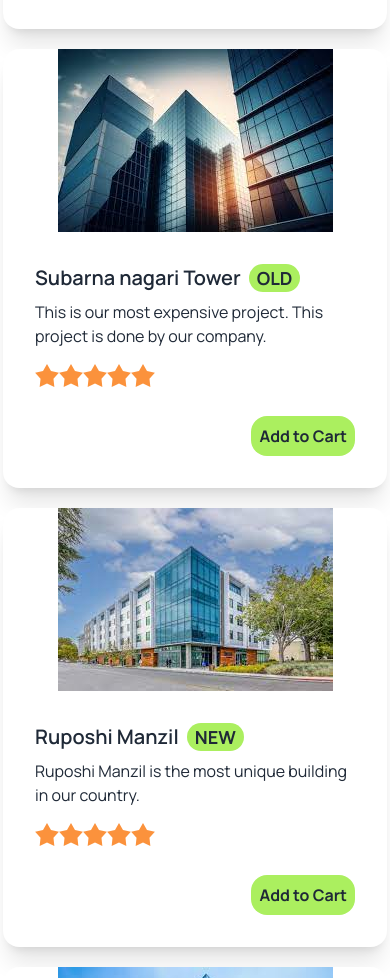
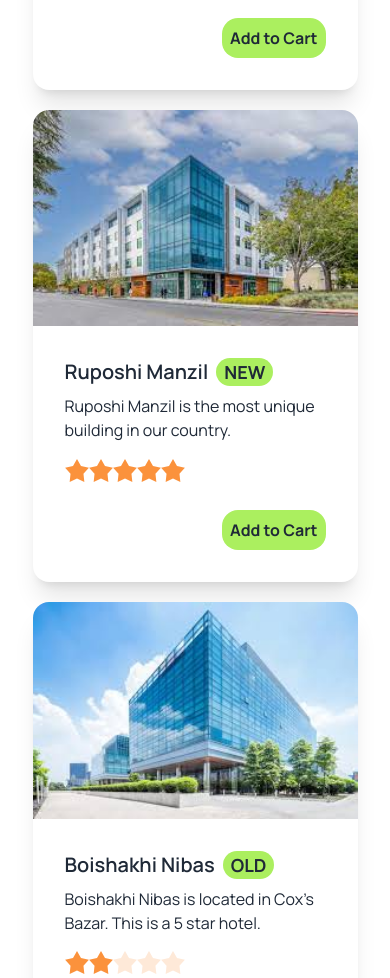
Before and after one commit to reham0000/aassignment-3, a plain HTML site: page index.html in a window 390 px wide. Shown: the part 5822-6800 px from the top of the page. Drawn offline with nearby package versions, Linux system fonts and the light colour scheme.

```diff
--- a/index.html
+++ b/index.html
@@ -61,30 +61,20 @@
             </div>
           </div>
           <div class="navbar-center hidden lg:flex">
-            <ul class="menu menu-horizontal px-1 text-lg">
-              <li
-                class="hover:font-bold duration-300 ease-in-out list-none"
-              >
+            <ul class="menu menu-horizontal text-lg">
+              <li class="hover:font-bold duration-300 ease-in-out list-none">
                 <a class="lg:block hidden">Home</a>
               </li>
-              <li
-                class="hover:font-bold duration-300 ease-in-out list-none"
-              >
+              <li class="hover:font-bold duration-300 ease-in-out list-none">
                 <a class="lg:block hidden">Service</a>
               </li>
-              <li
-                class="hover:font-bold duration-300 ease-in-out list-none"
-              >
+              <li class="hover:font-bold duration-300 ease-in-out list-none">
                 <a class="lg:block hidden">Portfolio</a>
               </li>
-              <li
-                class="hover:font-bold duration-300 ease-in-out list-none"
-              >
+              <li class="hover:font-bold duration-300 ease-in-out list-none">
                 <a class="lg:block hidden">Blogs</a>
               </li>
-              <li
-                class="hover:font-bold duration-300 ease-in-out list-none"
-              >
+              <li class="hover:font-bold duration-300 ease-in-out list-none">
                 <a class="lg:block hidden">Contact Us</a>
               </li>
             </ul>
@@ -97,7 +87,7 @@
               class="fa-solid fa-cart-shopping lg:block hidden hover:text-slate-900 text-gray-500 text-lg bg-white rounded-full shadow p-3"
             ></i>
             <div class="lg:block hidden">
-              <a class="bg-the-primary rounded-full text-lg p-3 font-bold"
+              <a class="bg-the-primary rounded-full lg:text-lg p-3 font-bold"
                 >Book Consult
                 <i
                   class="fa-solid fa-arrow-right text-white -rotate-45 bg-slate-900 rounded-full p-2"
@@ -359,11 +349,11 @@
           </p>
         </div>
         <div
-          class="flex lg:flex-row flex-col justify-center items-center gap-5"
+          class="grid lg:grid-cols-3 grid-cols-1 gap-5"
         >
-          <div class="card bg-base-100 w-96 shadow-xl">
+          <div class="card bg-base-100 w-90 shadow-xl">
             <figure>
-              <img src="assets/b1.jpeg" alt="Shoes" />
+              <img class="w-full" src="assets/b1.jpeg" alt="Shoes" />
             </figure>
             <div class="card-body">
               <h2 class="card-title">
@@ -410,59 +400,10 @@
               </div>
             </div>
           </div>
-          <div class="card bg-base-100 w-96 shadow-xl">
+
+          <div class="card bg-base-100 w-90 shadow-xl">
             <figure>
-              <img src="assets/b2.jpeg" alt="Shoes" />
-            </figure>
-            <div class="card-body">
-              <h2 class="card-title">
-                Subarna nagari Tower
-                <div class="bg-the-primary rounded-2xl text-lg font-bold px-2">
-                  OLD
-                </div>
-              </h2>
-              <p class="mb-2">
-                This is our most expensive project. This project is done by our
-                company.
-              </p>
-              <div class="rating mb-5">
-                <input
-                  type="radio"
-                  name="rating-2"
-                  class="mask mask-star-2 bg-orange-400"
-                />
-                <input
-                  type="radio"
-                  name="rating-2"
-                  class="mask mask-star-2 bg-orange-400"
-                  checked="checked"
-                />
-                <input
-                  type="radio"
-                  name="rating-2"
-                  class="mask mask-star-2 bg-orange-400"
-                />
-                <input
-                  type="radio"
-                  name="rating-2"
-                  class="mask mask-star-2 bg-orange-400"
-                />
-                <input
-                  type="radio"
-                  name="rating-2"
-                  class="mask mask-star-2 bg-orange-400"
-                />
-              </div>
-              <div class="flex justify-end">
-                <button class="bg-the-primary font-bold rounded-2xl p-2">
-                  Add to Cart
-                </button>
-              </div>
-            </div>
-          </div>
-          <div class="card bg-base-100 w-96 shadow-xl">
-            <figure>
-              <img src="assets/b3.jpeg" alt="Shoes" />
+              <img class="w-full" src="assets/b3.jpeg" alt="Shoes" />
             </figure>
             <div class="card-body">
               <h2 class="card-title">
@@ -509,9 +450,9 @@
               </div>
             </div>
           </div>
-          <div class="card bg-base-100 w-96 shadow-xl">
+          <div class="card bg-base-100 w-90 shadow-xl">
             <figure>
-              <img src="assets/b4.jpeg" alt="Shoes" />
+              <img class="w-full" src="assets/b4.jpeg" alt="Shoes" />
             </figure>
             <div class="card-body">
               <h2 class="card-title">
@@ -577,7 +518,8 @@
           </h1>
           <p class="flex justify-center text-center mb-5">
             Building a project involves planning, designing, resource
-            management, teamwork, <br> and efficient execution for success.
+            management, teamwork, <br />
+            and efficient execution for success.
           </p>
         </div>
         <div class="w-10/12 mx-auto">
@@ -630,7 +572,7 @@
     <footer class="font-manrope">
       <section class="bg-black mt-5">
         <div class="w-10/12 mx-auto">
-          <div class="flex flex-col ">
+          <div class="flex flex-col">
             <div class="flex gap-4 justify-center mt-20">
               <i
                 class="fa-solid fa-arrow-right -rotate-45 bg-the-primary rounded-full font-bold p-3"
@@ -638,9 +580,14 @@
               <h1 class="font-bold text-white text-3xl">Rinterio</h1>
             </div>
             <p class="text-gray-400 mt-5 text-center">
-              Successful building projects require careful planning, collaboration, and resource management, ensuring that <br> all elements align to achieve the desired outcome efficiently and sustainably.
+              Successful building projects require careful planning,
+              collaboration, and resource management, ensuring that <br />
+              all elements align to achieve the desired outcome efficiently and
+              sustainably.
             </p>
-            <div class="flex justify-evenly lg:flex-row flex-col text-center text-white mt-10">
+            <div
+              class="flex justify-evenly lg:flex-row flex-col text-center text-white mt-10"
+            >
               <p class="mb-5">Home</p>
               <p class="mb-5">Services</p>
               <p class="mb-5">Portfolio</p>
@@ -648,15 +595,16 @@
               <p class="mb-5">Contact Us</p>
             </div>
             <div class="flex justify-center mt-10">
-              <a class="bg-the-primary text-center rounded-full text-lg p-3 font-bold lg:w-auto w-full"
+              <a
+                class="bg-the-primary text-center rounded-full text-lg p-3 font-bold lg:w-auto w-full"
                 >Book Consult
                 <i
                   class="fa-solid fa-arrow-right text-white -rotate-45 bg-slate-900 rounded-full p-2"
                 ></i>
               </a>
             </div>
-            <br>
-            <br>
+            <br />
+            <br />
           </div>
         </div>
       </section>
```
Also changed, not shown: assets/b2.jpeg (deleted).
